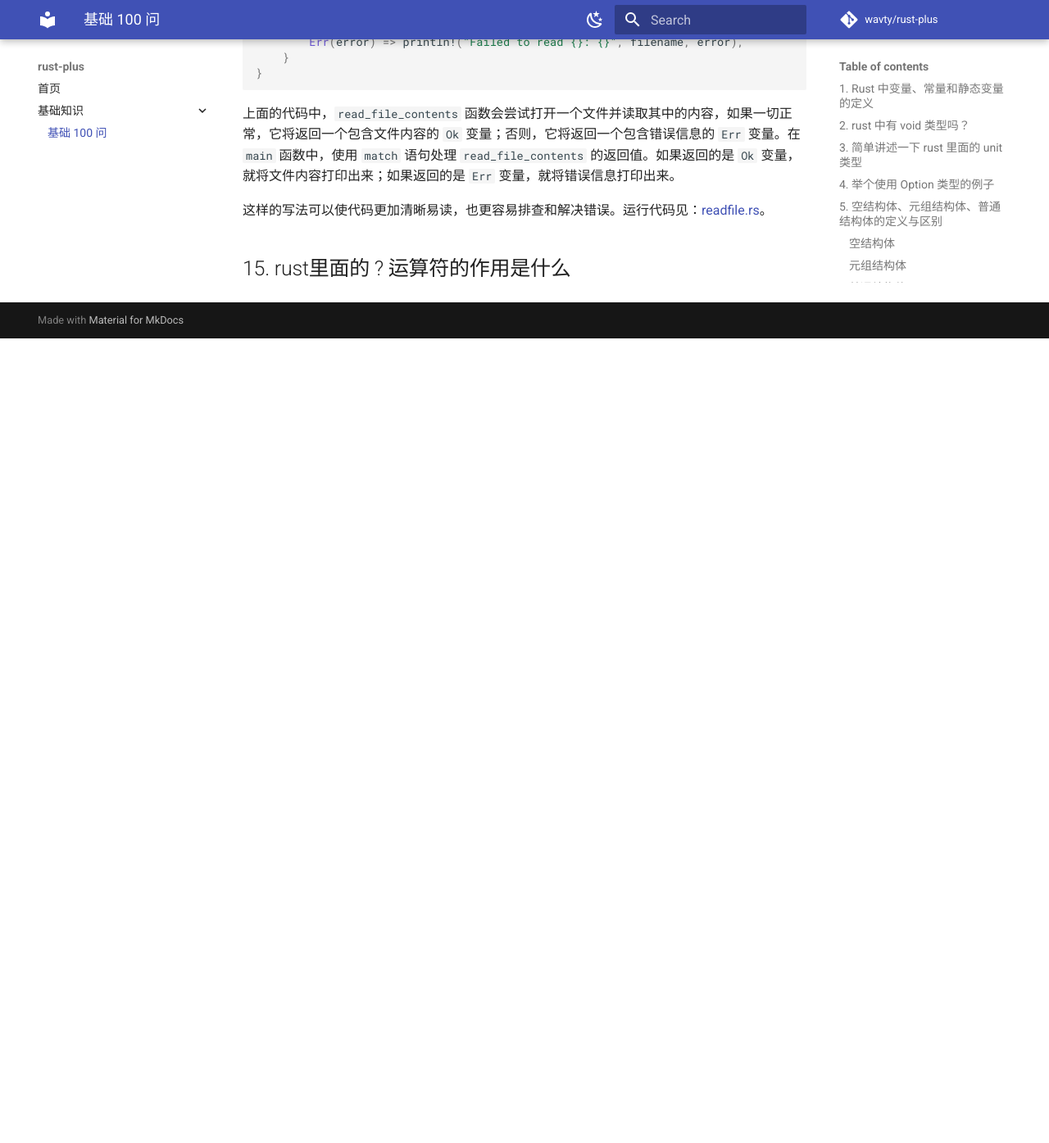
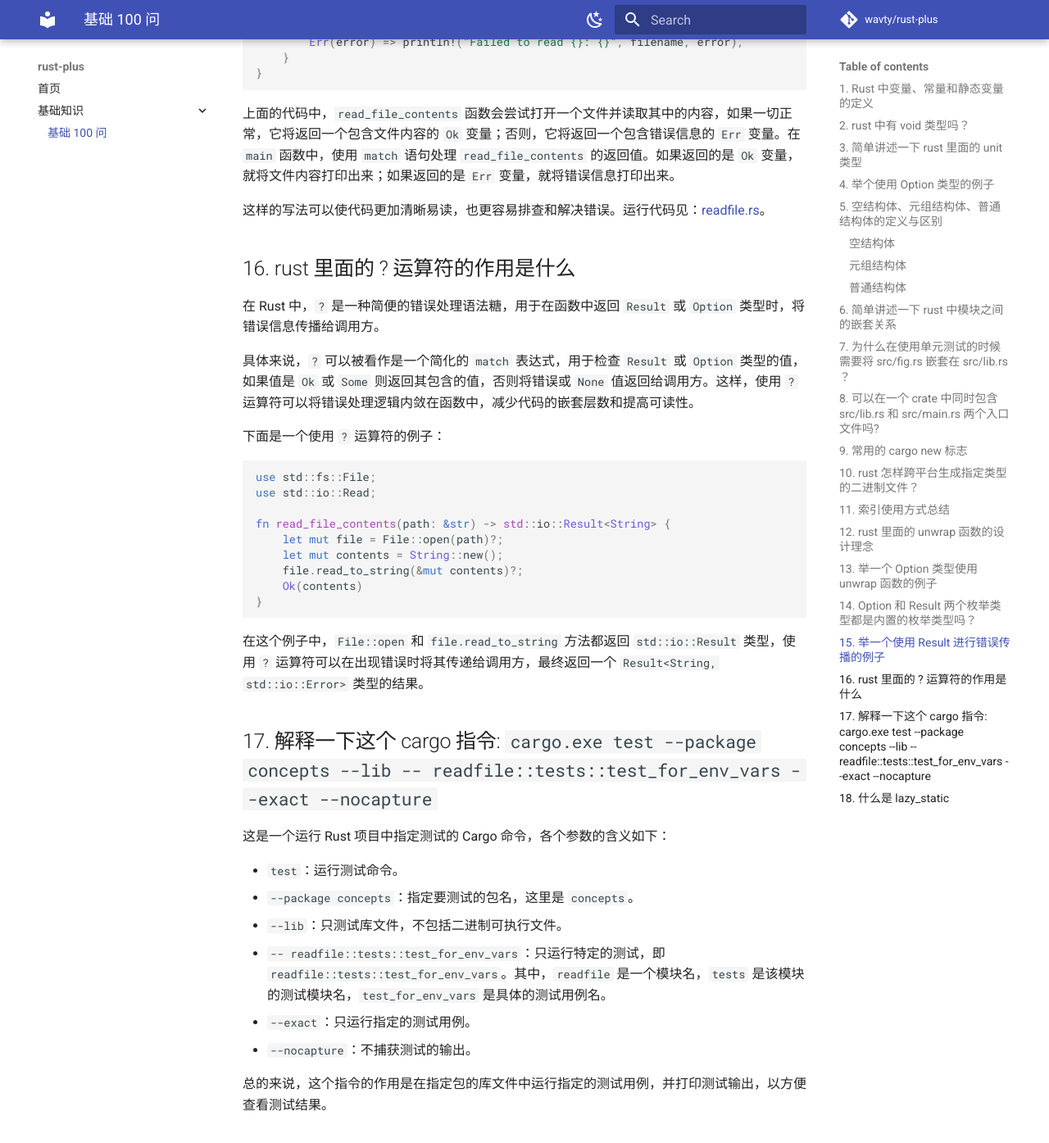
Before and after one commit to wavty/rust-plus, an MkDocs documentation site: the page built from docs/concepts/concepts.md, in a window 1280 px wide and 1400 px high, scrolled down 8877 px. Shown: the top 1395 px of the window at 82% size. Built offline with MkDocs 1.6.1 and Material for MkDocs 9.7.7, drawn with Linux system fonts in a browser that asks for light colours; comment, search, counter and statistics services are not loaded; before the commit the page ends 9290 px from its top, so only the background shows below that; some of the changed text lies outside the part shown.

Commit message:
docs: add some question

````diff
--- a/docs/concepts/concepts.md
+++ b/docs/concepts/concepts.md
@@ -329,6 +329,65 @@ fn main() {
 
 上面的代码中，`read_file_contents` 函数会尝试打开一个文件并读取其中的内容，如果一切正常，它将返回一个包含文件内容的 `Ok` 变量；否则，它将返回一个包含错误信息的 `Err` 变量。在 `main` 函数中，使用 `match` 语句处理 `read_file_contents` 的返回值。如果返回的是 `Ok` 变量，就将文件内容打印出来；如果返回的是 `Err` 变量，就将错误信息打印出来。
 
-这样的写法可以使代码更加清晰易读，也更容易排查和解决错误。运行代码见：[readfile.rs](../../concepts/src/readfile.rs)。
+这样的写法可以使代码更加清晰易读，也更容易排查和解决错误。运行代码见：[readfile.rs](https://github.com/wavty/rust-plus/blob/main/concepts/src/readfile.rs)。
 
-## 15. rust里面的 ? 运算符的作用是什么
+## 16. rust 里面的 ? 运算符的作用是什么
+
+在 Rust 中，`?` 是一种简便的错误处理语法糖，用于在函数中返回 `Result` 或 `Option` 类型时，将错误信息传播给调用方。
+
+具体来说，`?` 可以被看作是一个简化的 `match` 表达式，用于检查 `Result` 或 `Option` 类型的值，如果值是 `Ok` 或 `Some` 则返回其包含的值，否则将错误或 `None` 值返回给调用方。这样，使用 `?` 运算符可以将错误处理逻辑内敛在函数中，减少代码的嵌套层数和提高可读性。
+
+下面是一个使用 `?` 运算符的例子：
+
+```rust
+use std::fs::File;
+use std::io::Read;
+
+fn read_file_contents(path: &str) -> std::io::Result<String> {
+    let mut file = File::open(path)?;
+    let mut contents = String::new();
+    file.read_to_string(&mut contents)?;
+    Ok(contents)
+}
+```
+
+在这个例子中，`File::open` 和 `file.read_to_string` 方法都返回 `std::io::Result` 类型，使用 `?` 运算符可以在出现错误时将其传递给调用方，最终返回一个 `Result<String, std::io::Error>` 类型的结果。
+
+## 17. 解释一下这个 cargo 指令: `cargo.exe test --package concepts --lib -- readfile::tests::test_for_env_vars --exact --nocapture`
+
+这是一个运行 Rust 项目中指定测试的 Cargo 命令，各个参数的含义如下：
+
+- `test`：运行测试命令。
+- `--package concepts`：指定要测试的包名，这里是 `concepts`。
+- `--lib`：只测试库文件，不包括二进制可执行文件。
+- `-- readfile::tests::test_for_env_vars`：只运行特定的测试，即 `readfile::tests::test_for_env_vars`。其中，`readfile` 是一个模块名，`tests` 是该模块的测试模块名，`test_for_env_vars` 是具体的测试用例名。
+- `--exact`：只运行指定的测试用例。
+- `--nocapture`：不捕获测试的输出。
+
+总的来说，这个指令的作用是在指定包的库文件中运行指定的测试用例，并打印测试输出，以方便查看测试结果。
+
+## 18. 什么是 lazy_static
+
+`lazy_static` 是一个 Rust crate，它提供了一种简便的方法来创建静态变量，并且仅在第一次访问变量时初始化。这种延迟初始化的方式可以在程序运行时减少内存的使用和初始化时间。
+
+在 Rust 中，静态变量通常使用 `static` 关键字创建，并且必须在编译时初始化，这意味着无法在运行时根据某些条件来初始化变量。而使用 `lazy_static`，我们可以将变量的初始化推迟到第一次访问变量时，因此我们可以在程序运行时决定是否要初始化变量。
+
+`lazy_static` crate 提供了一个宏 `lazy_static!`，可以用来定义静态变量。例如：
+
+```rust
+use lazy_static::lazy_static;
+use std::collections::HashMap;
+
+lazy_static! {
+    static ref CONFIG_MAP: HashMap<String, String> = {
+        let mut m = HashMap::new();
+        m.insert("key1".to_string(), "value1".to_string());
+        m.insert("key2".to_string(), "value2".to_string());
+        m
+    };
+}
+```
+
+这段代码创建了一个 `CONFIG_MAP` 静态变量，它是一个 `HashMap`，在第一次访问该变量时才会初始化。这里使用了 Rust 的 `ref` 关键字来创建一个引用类型的静态变量，这样可以避免在静态变量创建时发生所有权转移的问题。
+
+`lazy_static` crate 还支持许多其他的特性，例如使用 Mutex 来保证线程安全等。
````
Also changed, not shown: 1 other file.
